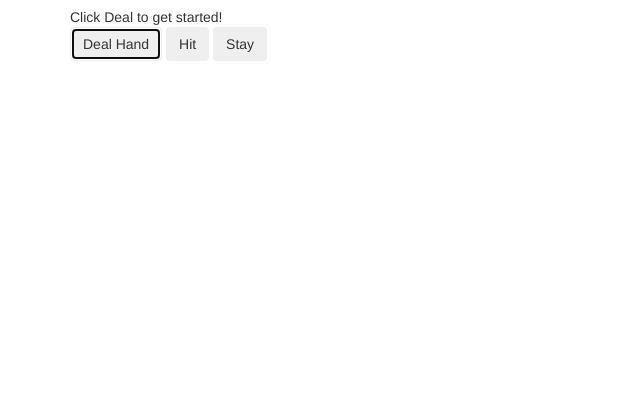
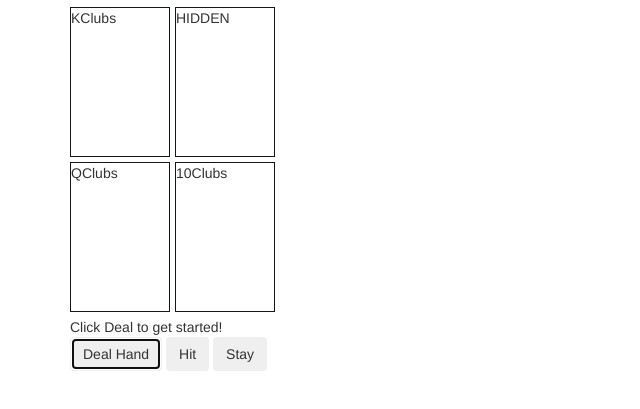
Before and after one commit to Zyori/Black-Jack-JS, a plain HTML site: page index.html in a window 1280 px wide. Both pictures are taken after a click on the button "Deal Hand". Shown: the part 63-472 px from the top of the page, without its empty margins (0-640 px from the left). Drawn offline with Linux system fonts and the light colour scheme.

Commit message:
Add functionality to deal button and create cards style class

```diff
--- a/css/styles.css
+++ b/css/styles.css
@@ -1,3 +1,12 @@
+.card {
+  width: 100px;
+  height: 150px;
+  border: 1px solid #121718;
+  float: left;
+  margin-right: 5px;
+  margin-bottom: 5px;
+}
+
 #playerCards {
   display: block;
   clear:both;
--- a/js/scripts.js
+++ b/js/scripts.js
@@ -24,4 +24,38 @@ function deck(){
 var myDeck = new deck();
 console.log(myDeck);
 
+var dealerHand = new Array();
+var playerHand = new Array();
+
+var playerScore = 0;
+var dealerScore = 0;
+
+document.getElementById("deal").disabled = false;
+document.getElementById("hit").disabled = true;
+document.getElementById("stay").disabled = true;
+
+$("button#deal").click(function () {
+  document.getElementById("hit").disabled = false;
+  document.getElementById("stay").disabled = false;
+
+  firstCard = myDeck[myDeck.length - 1];
+  myDeck.pop();
+  secondCard = myDeck[myDeck.length - 1];
+  myDeck.pop();
+  thirdCard = myDeck[myDeck.length - 1];
+  myDeck.pop();
+  fourthCard = myDeck[myDeck.length - 1];
+  myDeck.pop();
+
+  dealerHand = [firstCard, thirdCard];
+  playerHand = [secondCard, fourthCard];
+
+  $("#dealerCards").html("<div class=\"card\"> " + dealerHand[0].name + dealerHand[0].suit + "</div>");
+  $("#dealerCards").append("<div class=\"card\">  HIDDEN </div>");
+
+  $("#playerCards").html("<div class=\"card\"> " + playerHand[0].name + playerHand[0].suit + "</div>");
+  $("#playerCards").append("<div class=\"card\"> " + playerHand[1].name + playerHand[1].suit + "</div>");
 });
+
+
+});
```
